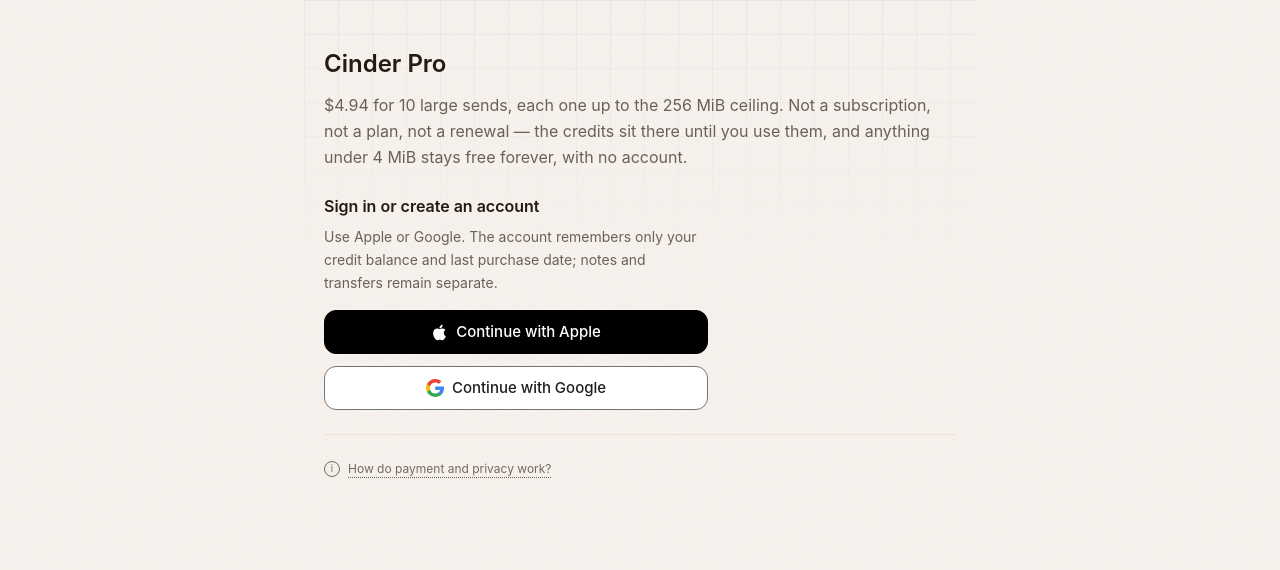
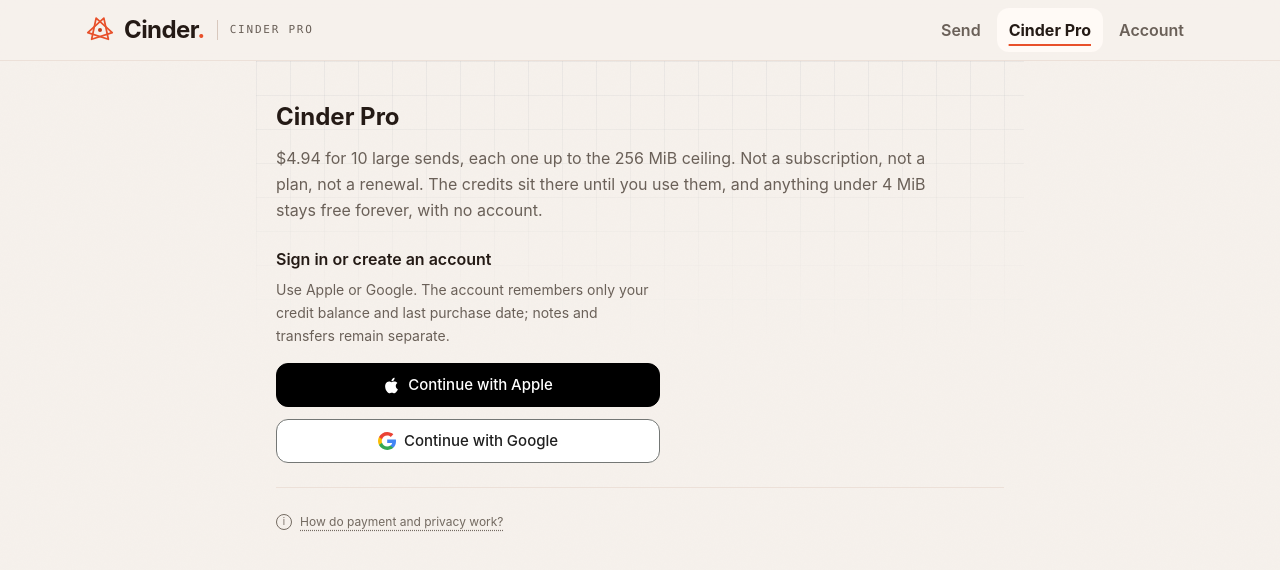
Before and after one commit to mgennings/cinder, a SvelteKit app: page /pro in a window 1280 px wide. Shown: the top 570 px of the page. Built offline with nearby package versions, Linux system fonts and the light colour scheme; no server answers.

Commit message:
✨ feat(pro): mount the shared dashboard shell
- add the canonical home mark and persistent product navigation to Cinder Pro
- preserve the corrected purchase and disclosure journey inside the shared template

```diff
--- a/src/routes/pro/+page.svelte
+++ b/src/routes/pro/+page.svelte
@@ -24,7 +24,7 @@
 	import SignInPanel from '$lib/ui/organisms/SignInPanel.svelte';
 	import { MAX_FILE_BYTES, MAX_TRANSFER_BYTES } from '$lib/crypto/file-crypto';
 	import { PRO_PRICE, PRO_CREDITS, creditWord } from '$lib/pro';
-	import BenchPage from '$lib/ui/templates/BenchPage.svelte';
+	import DashboardPage from '$lib/ui/templates/DashboardPage.svelte';
 	import Button from '$lib/ui/atoms/Button.svelte';
 	import Alert from '$lib/ui/atoms/Alert.svelte';
 	import LiveRegion from '$lib/ui/atoms/LiveRegion.svelte';
@@ -117,15 +117,13 @@
 	/>
 </svelte:head>
 
-<BenchPage wordmark={false} pad="tight">
+<DashboardPage
+	current="/pro"
+	location="Cinder Pro"
+	title="Cinder Pro"
+	lede={`${PRICE} for ${PRO_CREDITS} large sends, each one up to the ${maxProLabel} ceiling. Not a subscription, not a plan, not a renewal. The credits sit there until you use them, and anything under ${freeLabel} stays free forever, with no account.`}
+>
 	<LiveRegion message={announcement} />
-
-	<h1 class="text-2xl font-semibold text-body">Cinder Pro</h1>
-	<p class="mt-3 text-base leading-relaxed text-mist">
-		{PRICE} for {PRO_CREDITS} large sends, each one up to the {maxProLabel} ceiling. Not a subscription,
-		not a plan, not a renewal — the credits sit there until you use them, and anything under
-		{freeLabel} stays free forever, with no account.
-	</p>
 
 	<!-- The balance, stated before the button rather than after the purchase.
 	     Someone with credits left needs to know that before they decide whether
@@ -190,4 +188,4 @@
 	{/if}
 
 	<PaymentDisclosure />
-</BenchPage>
+</DashboardPage>
```
